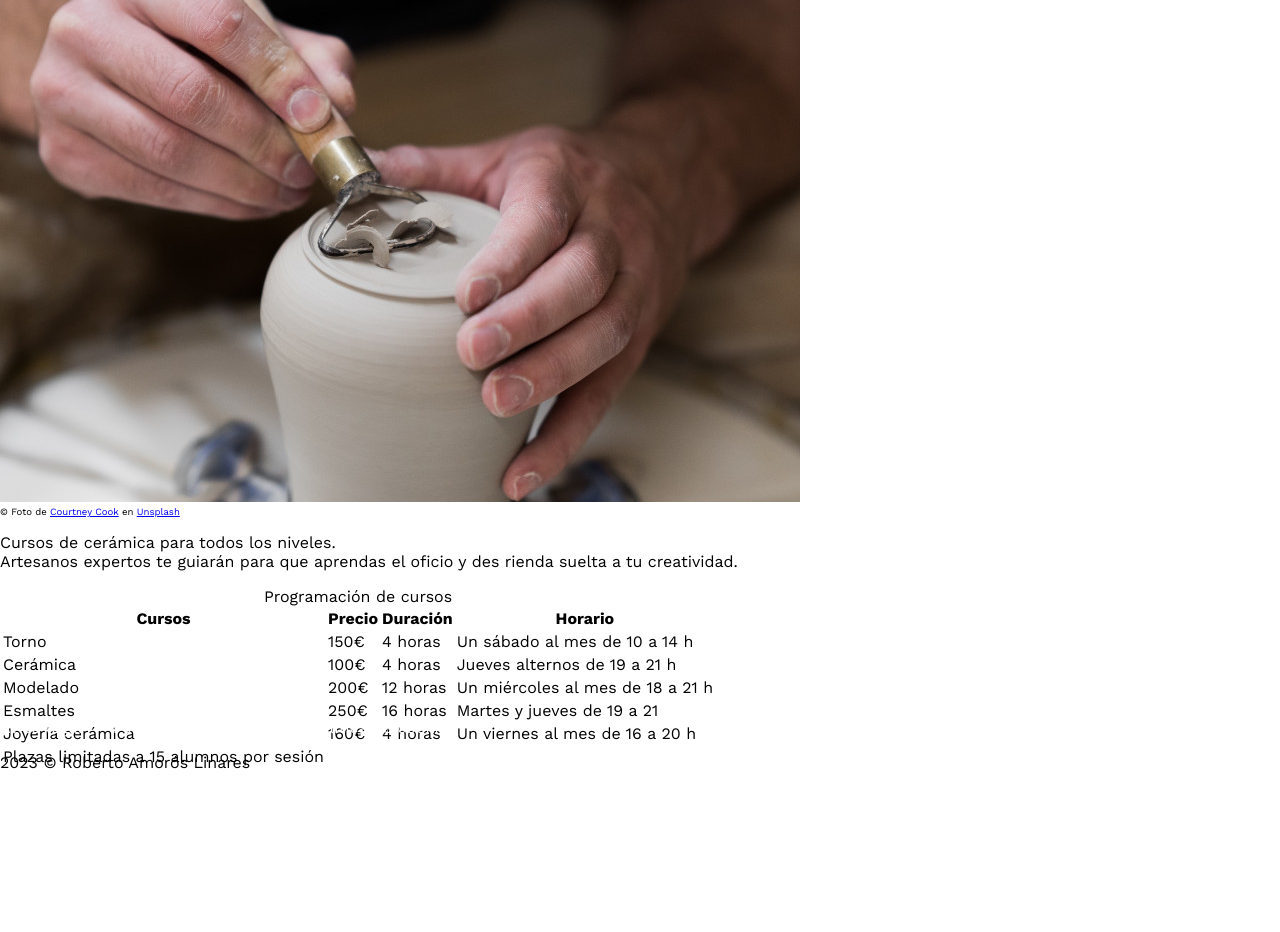
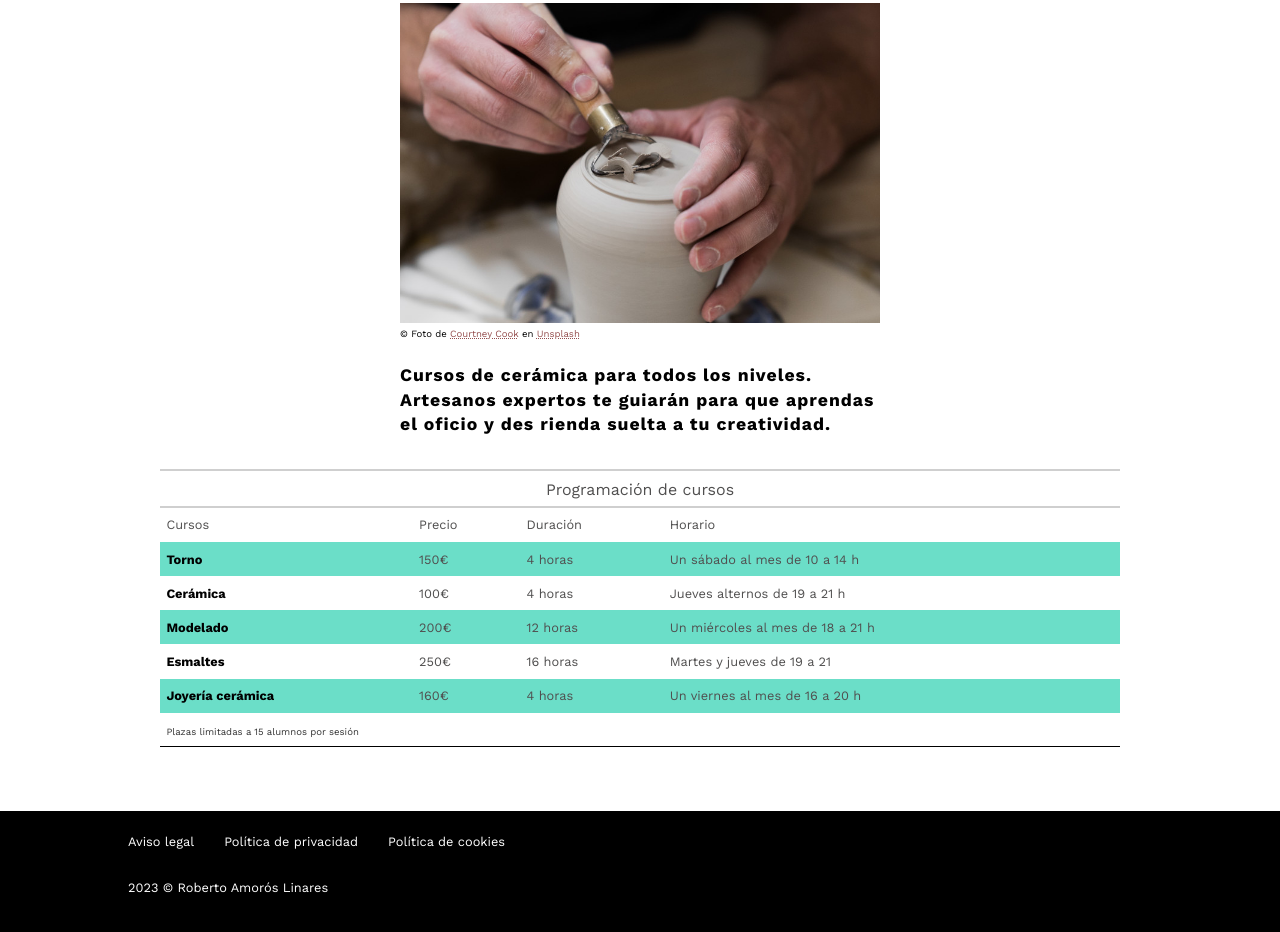
Before and after one commit to robertSpacecraft/Taller-cer-mica, a plain HTML site: page cursos.html in a window 1280 px wide. Shown: the part 262-1194 px from the top of the page. Before the commit the page ends 1050 px from the top, so only its background shows below. Drawn offline with Linux system fonts and the light colour scheme.

Commit message:
terminado el css de cursos

```diff
--- a/css/styles.css
+++ b/css/styles.css
@@ -239,7 +239,6 @@ body {
   margin-bottom: 0;
 }
 /*Fin del footer principal*/
-
 /*Qué es la cerámica*/
 .main-ceramica {
   font-size: 0.8rem;
@@ -318,3 +317,116 @@ figcaption {
   text-decoration-style: dotted;
 
 }
+
+/*Cursos*/
+.h1-cursos {
+  text-align: center;
+}
+.fecha-cursos {
+  font-size: 3rem;
+  font-weight: 800;
+}
+
+.main-cursos {
+  font-size: 0.8rem;
+  max-width: 960px;
+  margin: 0 auto;
+  padding: 2rem 2rem;
+  text-align: justify;
+}
+
+.figure-cursos {
+  display: flex;
+  flex-direction: column;
+  align-items: center;
+}
+
+.img-cursos {
+  width: 50%;
+  height: auto;
+}
+
+.figure-cursos figcaption {
+  width: 50%;
+  text-align: left;
+  margin-top: 0.3rem;
+  font-size: 0.6rem;
+}
+
+.figure-cursos figcaption a {
+  color: #954e4e;
+  text-decoration: underline;
+  text-decoration-style: dotted;
+}
+.p-descripcion-cursos {
+  width: 50%;
+  margin: 1.5rem auto;
+  text-align: left;
+  font-size: 1.1rem;
+  font-weight: 800;
+  letter-spacing: 1px;
+  line-height: 1.4;
+}
+
+/*Tabla de cursos*/
+.table-cursos {
+  width: 100%;
+  border-collapse: collapse;
+  font-size: 0.8rem;
+  color: #504f4f;
+  text-align: left;
+  margin: 2rem 0;
+}
+
+.table-cursos {
+  border-top: 2px solid #cfcfcf;
+}
+
+.table-cursos caption {
+  text-align: center;
+  padding: 0.8rem 0 0.4rem 0;
+}
+.table-cursos caption {
+  font-size: 1rem;
+  border-top: 2px solid #cfcfcf;
+  padding-top: 0.6rem;
+  text-align: center;
+}
+
+.thead-table-cursos {
+  border-top: 2px solid #cfcfcf;
+}
+
+.thead-table-cursos th {
+  font-weight: normal;
+  padding: 0.6rem 0.4rem;
+  border: none;
+}
+
+.table-cursos tbody td:first-child {
+  color: black;
+  font-weight: bold; /*negrita*/
+}
+
+.table-cursos td {
+  padding: 0.6rem 0.4rem;
+  border: none;
+}
+
+.table-cursos tbody tr:nth-child(odd) {
+  background-color: #6BDEC8;
+}
+
+.table-cursos tbody tr:last-child td {
+  border-bottom: none !important;
+}
+
+.table-cursos tfoot td {
+  padding-top: 0.8rem;
+  font-size: 0.6rem;
+  color: #333;
+  border-bottom: 1px solid black;
+  text-align: left;
+}
+/*Fin Cursos*/
+/*Inicio inscripcion cursos*/
--- a/cursos.html
+++ b/cursos.html
@@ -20,10 +20,10 @@
             </ul>
         </nav>
     </header>
-    <main>
-        <h1>Cursos de cerámica<br>2023</h1>
-        <figure>
-            <img src="img/cursos-ceramica.jpg" alt="Persona haciendo una pieza de cerámica en un torno">
+    <main class="main-cursos">
+        <h1 class="h1-cursos">Cursos de cerámica<br><time class="fecha-cursos" datetime="2023">2023</time></strong></h1>
+        <figure class="figure-cursos">
+            <img class="img-cursos" src="img/cursos-ceramica.jpg" alt="Persona haciendo una pieza de cerámica en un torno">
             <figcaption>&copy; Foto de <a href="https://unsplash.com/@courtneymcook" lang="en">Courtney Cook</a> en <a
                     href="https://unsplash.com/es/fotos/jZLozXwxgbo" lang="en">Unsplash</a>
             </figcaption>
@@ -78,14 +78,14 @@
         </tbody>
         <tfoot>
             <tr>
-                <td>Plazas limitadas a 15 alumnos por sesión</td>
+                <td colspan="4">Plazas limitadas a 15 alumnos por sesión</td>
             </tr>
         </tfoot>
     </table>
 </main>
 
-    <footer class="footer-cursos">
-        <div class="div-footer-cursos">
+<footer class="footer-principal">
+    <div class="div-footer-principal">
         <nav>
             <ul class="lista-menu-footer">
                 <li><a href="#">Aviso legal</a></li>
```
Also changed, not shown: index.html (+0 -1 lines), inscripcion-cursos.html (+2 -2 lines), que-es-la-ceramica.html (+0 -3 lines). Lines whose indentation alone changed are shown as unchanged.
